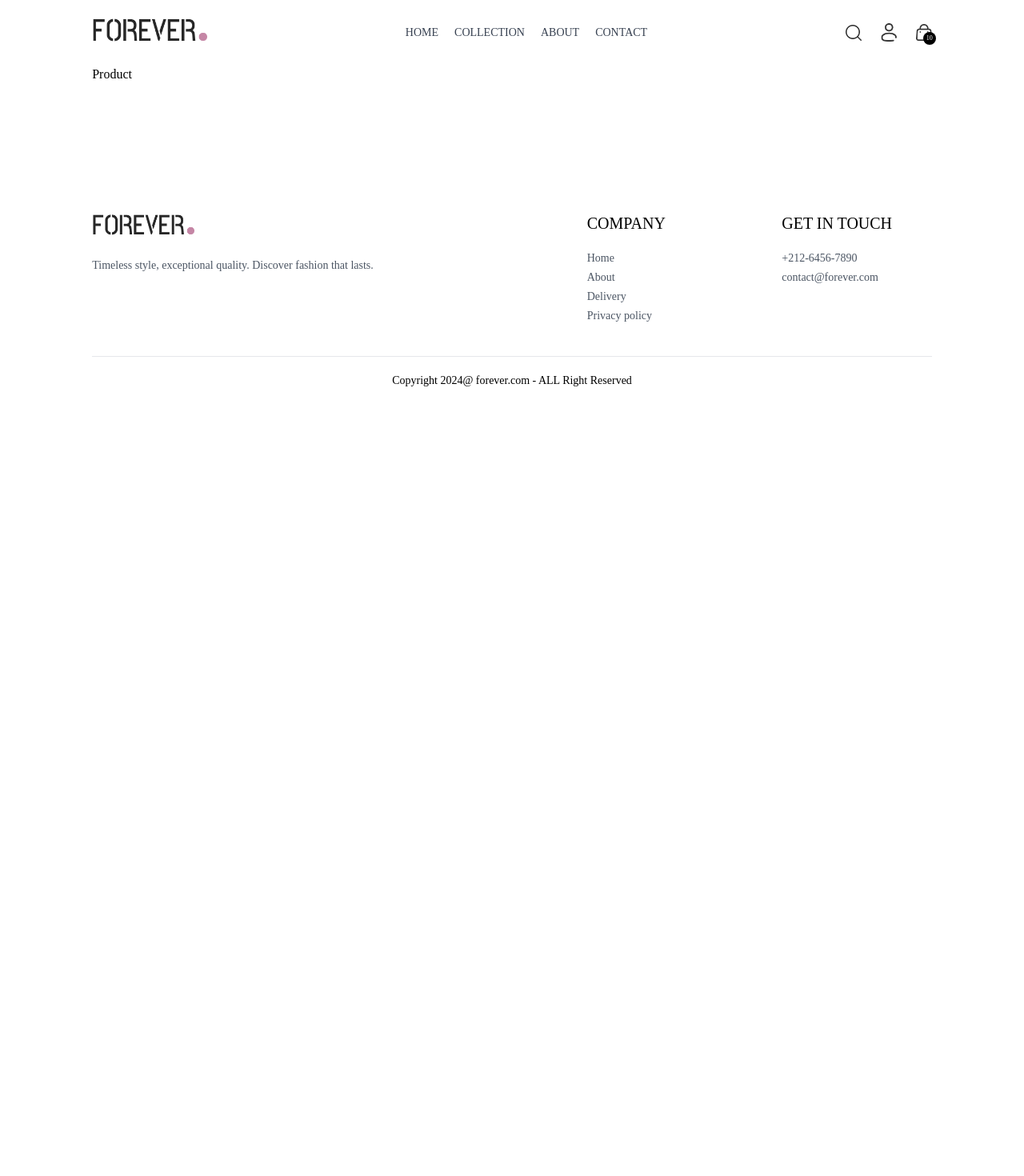
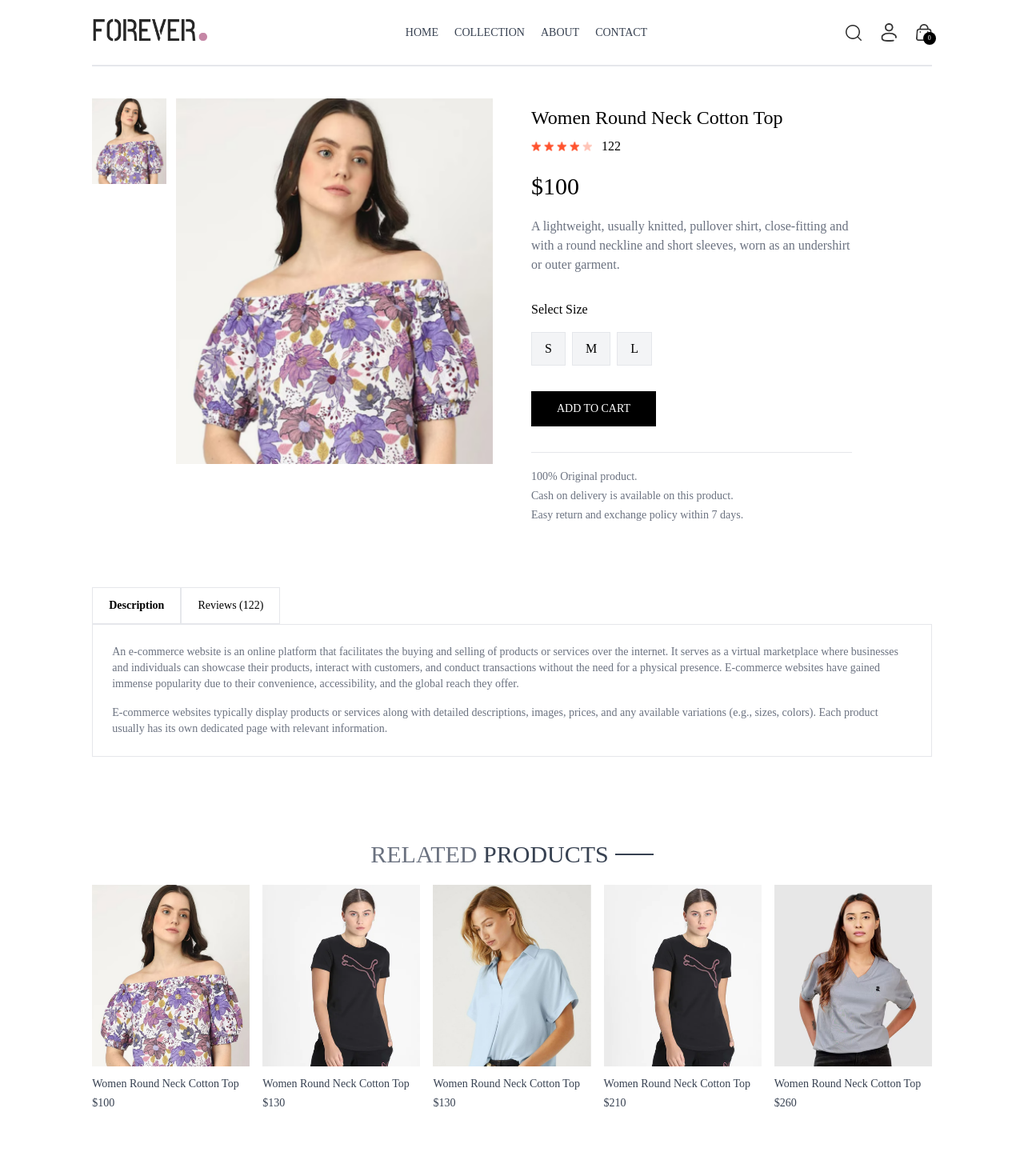
Before and after one commit to maker-dev/e-commerce-app, a React (Vite) app in the folder client/: page /product/aaaaa in a window 1280 px wide. Shown: the top 1470 px of the page at 80% size. Before the commit the page ends 800 px from the top, so only its background shows below. Built offline with nearby package versions, Linux system fonts and the light colour scheme.

Commit message:
ADD product page

```diff
--- a/client/src/App.jsx
+++ b/client/src/App.jsx
@@ -11,10 +11,13 @@
 import NavBar from "./components/NavBar";
 import Footer from "./components/Footer";
 import SearchBar from "./components/SearchBar";
+import { ToastContainer } from "react-toastify";
+import "react-toastify/dist/ReactToastify.css";
 
 function App() {
   return (
     <div className="px-4 sm:px-[5vw] md:px-[7vw] lg:px-[9vw]">
+      <ToastContainer />
       <NavBar />
       <SearchBar />
       <Routes>
--- a/client/src/components/NavBar.jsx
+++ b/client/src/components/NavBar.jsx
@@ -4,7 +4,7 @@
 import { ShopContext } from "../context/ShopContext";
 
 function NavBar() {
-  const { setShowSearch } = useContext(ShopContext);
+  const { setShowSearch, getCartCount } = useContext(ShopContext);
   const navigate = useNavigate();
   const [visible, setVisible] = useState(false);
 
@@ -62,7 +62,7 @@
         <Link to={"/cart"} className="relative">
           <img src={assets.cart_icon} className="w-5 min-w-5" alt="cart-icon" />
           <p className="absolute right-[-5px] bottom-[-5px] w-4 text-center leading-4 bg-black text-white aspect-square rounded-full text-[8px]">
-            10
+            {getCartCount()}
           </p>
         </Link>
         <img
--- /dev/null
+++ b/client/src/components/RelatedProducts.jsx
@@ -0,0 +1,48 @@
+import { useContext, useEffect, useState } from "react";
+import { ShopContext } from "../context/ShopContext";
+import Title from "./Title";
+import ProductItem from "./ProductItem";
+import PropTypes from "prop-types";
+
+function RelatedProducts({ category, subCategory }) {
+  const { products } = useContext(ShopContext);
+  const [related, setRelated] = useState([]);
+
+  useEffect(() => {
+    if (products.length > 0) {
+      let productsCopy = products.slice();
+      productsCopy = productsCopy.filter((item) => category === item.category);
+      productsCopy = productsCopy.filter(
+        (item) => subCategory === item.subCategory
+      );
+      setRelated(productsCopy.slice(0, 5));
+    }
+  }, [products]);
+
+  return (
+    <div className="my-24">
+      <div className="text-center text-3xl py-2">
+        <Title text1="RELATED" text2="PRODUCTS" />
+      </div>
+
+      <div className="grid grid-cols-2 sm:grid-cols-3 md:grid-cols-4 lg:grid-cols-5 gap-4 gap-y-6">
+        {related.map((item, index) => (
+          <ProductItem
+            key={index}
+            id={item._id}
+            name={item.name}
+            price={item.price}
+            image={item.image}
+          />
+        ))}
+      </div>
+    </div>
+  );
+}
+
+RelatedProducts.propTypes = {
+  category: PropTypes.string.isRequired,
+  subCategory: PropTypes.string.isRequired,
+};
+
+export default RelatedProducts;
--- a/client/src/context/ShopContext.jsx
+++ b/client/src/context/ShopContext.jsx
@@ -1,6 +1,7 @@
 import { createContext, useState } from "react";
 import PropTypes from "prop-types";
 import { products } from "../assets/assets";
+import { toast } from "react-toastify";
 
 const ShopContext = createContext(null);
 
@@ -9,6 +10,41 @@
   const delivery_fee = 10;
   const [search, setSearch] = useState("");
   const [showSearch, setShowSearch] = useState(false);
+  const [cartItems, setCartItems] = useState({});
+
+  const addToCart = async (itemId, size) => {
+    if (!size) {
+      toast.error("Select Product Size");
+      return;
+    }
+
+    let cartData = structuredClone(cartItems);
+
+    if (cartData[itemId]) {
+      if (cartData[itemId][size]) {
+        cartData[itemId][size] += 1;
+      } else {
+        cartData[itemId][size] = 1;
+      }
+    } else {
+      cartData[itemId] = {};
+      cartData[itemId][size] = 1;
+    }
+
+    setCartItems(cartData);
+  };
+
+  const getCartCount = () => {
+    let totalCount = 0;
+    for (let items in cartItems) {
+      for (let item in cartItems[items]) {
+        if (cartItems[items][item] > 0) {
+          totalCount += cartItems[items][item];
+        }
+      }
+    }
+    return totalCount;
+  };
 
   const value = {
     products,
@@ -18,6 +54,9 @@
     setSearch,
     showSearch,
     setShowSearch,
+    cartItems,
+    addToCart,
+    getCartCount,
   };
 
   return <ShopContext.Provider value={value}>{children}</ShopContext.Provider>;
--- a/client/src/index.css
+++ b/client/src/index.css
@@ -22,6 +22,10 @@
   font-style: normal;
 }
 
+::-webkit-scrolbar {
+  display: none;
+}
+
 @media (max-width: 640px) {
   a.active {
     background-color: black;
--- a/client/src/pages/Product.jsx
+++ b/client/src/pages/Product.jsx
@@ -1,8 +1,134 @@
+import { useContext, useEffect, useState } from "react";
+import { useParams } from "react-router-dom";
+import { ShopContext } from "../context/ShopContext";
+import { assets } from "../assets/assets";
+import RelatedProducts from "../components/RelatedProducts";
 
 function Product() {
-  return (
-    <div>Product</div>
-  )
+  const { productId } = useParams();
+  const { products, currency, addToCart } = useContext(ShopContext);
+  const [productData, setProductData] = useState(false);
+  const [image, setImage] = useState();
+  const [size, setSize] = useState("");
+
+  const fetchProductData = async () => {
+    products.map((item) => {
+      if (item._id === productId) {
+        setProductData(item);
+        setImage(item.image[0]);
+        return;
+      }
+    });
+  };
+
+  useEffect(() => {
+    fetchProductData();
+    // eslint-disable-next-line react-hooks/exhaustive-deps
+  }, [productId, products]);
+
+  return productData ? (
+    <div className="border-t-2 pt-10 transition-opacity ease-in duration-500 opacity-100">
+      {/* Product Data */}
+      <div className="flex gap-12 sm:gap-12 flex-col sm:flex-row">
+        {/* Product Image */}
+        <div className="flex-1 flex flex-col-reverse gap-3 sm:flex-row">
+          <div className="flex sm:flex-col overflow-x-auto sm:overflow-y-scroll justify-between sm:justify-normal sm:w-[18.7%] w-full">
+            {productData.image.map((item, index) => (
+              <img
+                onClick={() => setImage(item)}
+                src={item}
+                key={index}
+                className="w-[24%] sm:w-full sm:mb-3 flex-shrink-0 cursor-pointer"
+                alt="image"
+              />
+            ))}
+          </div>
+          <div className="w-full sm:w-[80%]">
+            <img src={image} className="w-full h-auto" alt="image" />
+          </div>
+        </div>
+        {/*product Info*/}
+        <div className="flex-1">
+          <h1 className="font-medium text-2xl mt-2">{productData.name}</h1>
+          <div className="flex items-center gap-1 mt-2">
+            <img src={assets.star_icon} alt="" className="w-3 5" />
+            <img src={assets.star_icon} alt="" className="w-3 5" />
+            <img src={assets.star_icon} alt="" className="w-3 5" />
+            <img src={assets.star_icon} alt="" className="w-3 5" />
+            <img src={assets.star_dull_icon} alt="" className="w-3 5" />
+            <p className="pl-2">{122}</p>
+          </div>
+          <p className="mt-5 text-3xl font-medium">
+            {currency}
+            {productData.price}
+          </p>
+          <p className="mt-5 text-gray-500 md:w-4/5">
+            {productData.description}
+          </p>
+          <div className="flex flex-col gap-4 my-8">
+            <p>Select Size</p>
+            <div className="flex gap-2">
+              {productData.sizes.map((item, index) => (
+                <button
+                  onClick={() => setSize(item)}
+                  className={`border py-2 px-4 bg-gray-100 ${
+                    item === size ? "border-orange-500" : ""
+                  }`}
+                  key={index}
+                >
+                  {item}
+                </button>
+              ))}
+            </div>
+          </div>
+          <button
+            onClick={() => addToCart(productData._id, size)}
+            className="bg-black text-white px-8 py-3 text-sm active:bg-gray-700"
+          >
+            ADD TO CART
+          </button>
+          <hr className="mt-8 sm:w-4/5" />
+          <div className="text-sm text-gray-500 mt-5 flex flex-col gap-1">
+            <p>100% Original product.</p>
+            <p>Cash on delivery is available on this product.</p>
+            <p>Easy return and exchange policy within 7 days.</p>
+          </div>
+        </div>
+      </div>
+      {/* description & review section */}
+      <div className="mt-20">
+        <div className="flex">
+          <b className="border px-5 py-3 text-sm">Description</b>
+          <p className="border px-5 py-3 text-sm">Reviews (122)</p>
+        </div>
+        <div className="flex flex-col gap-4 border px-6 py-6 text-sm text-gray-500">
+          <p>
+            An e-commerce website is an online platform that facilitates the
+            buying and selling of products or services over the internet. It
+            serves as a virtual marketplace where businesses and individuals can
+            showcase their products, interact with customers, and conduct
+            transactions without the need for a physical presence. E-commerce
+            websites have gained immense popularity due to their convenience,
+            accessibility, and the global reach they offer.
+          </p>
+          <p>
+            E-commerce websites typically display products or services along
+            with detailed descriptions, images, prices, and any available
+            variations (e.g., sizes, colors). Each product usually has its own
+            dedicated page with relevant information.
+          </p>
+        </div>
+      </div>
+
+      {/* display related products */}
+      <RelatedProducts
+        category={productData.category}
+        subCategory={productData.subCategory}
+      />
+    </div>
+  ) : (
+    <div className="opacity-0"></div>
+  );
 }
 
-export default Product
+export default Product;
```
